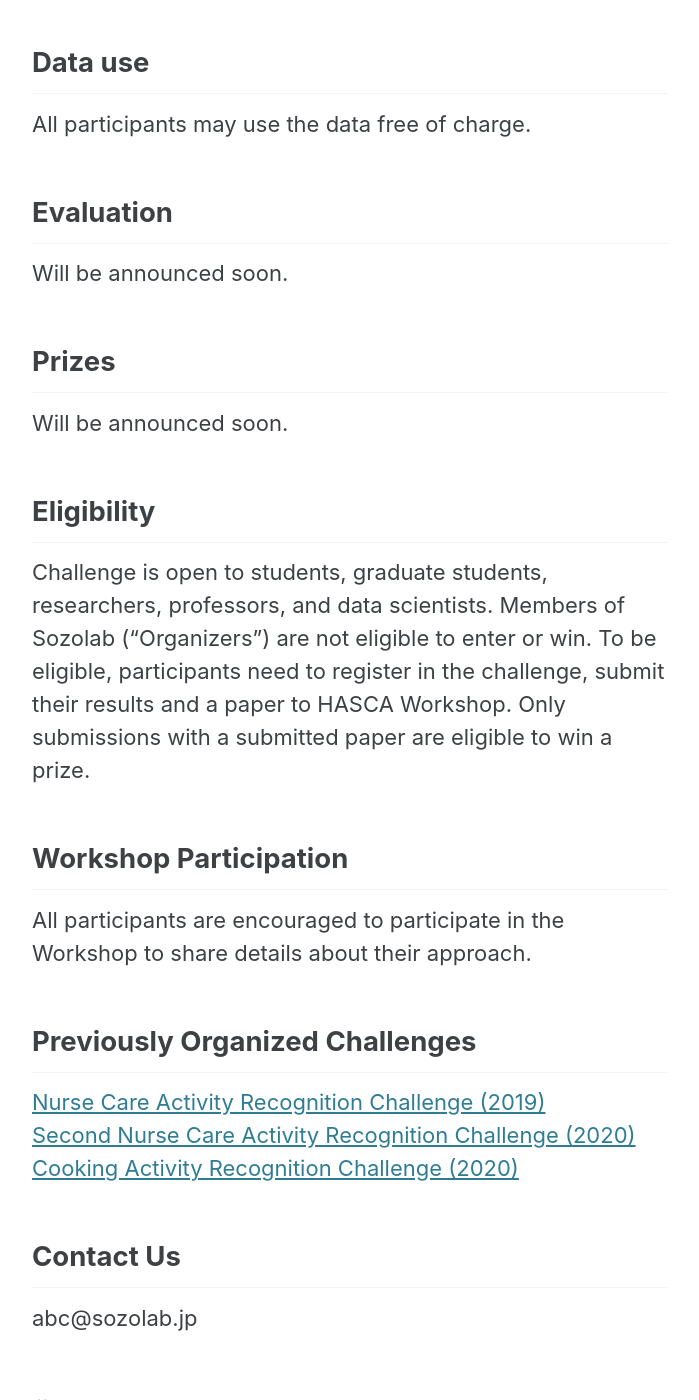
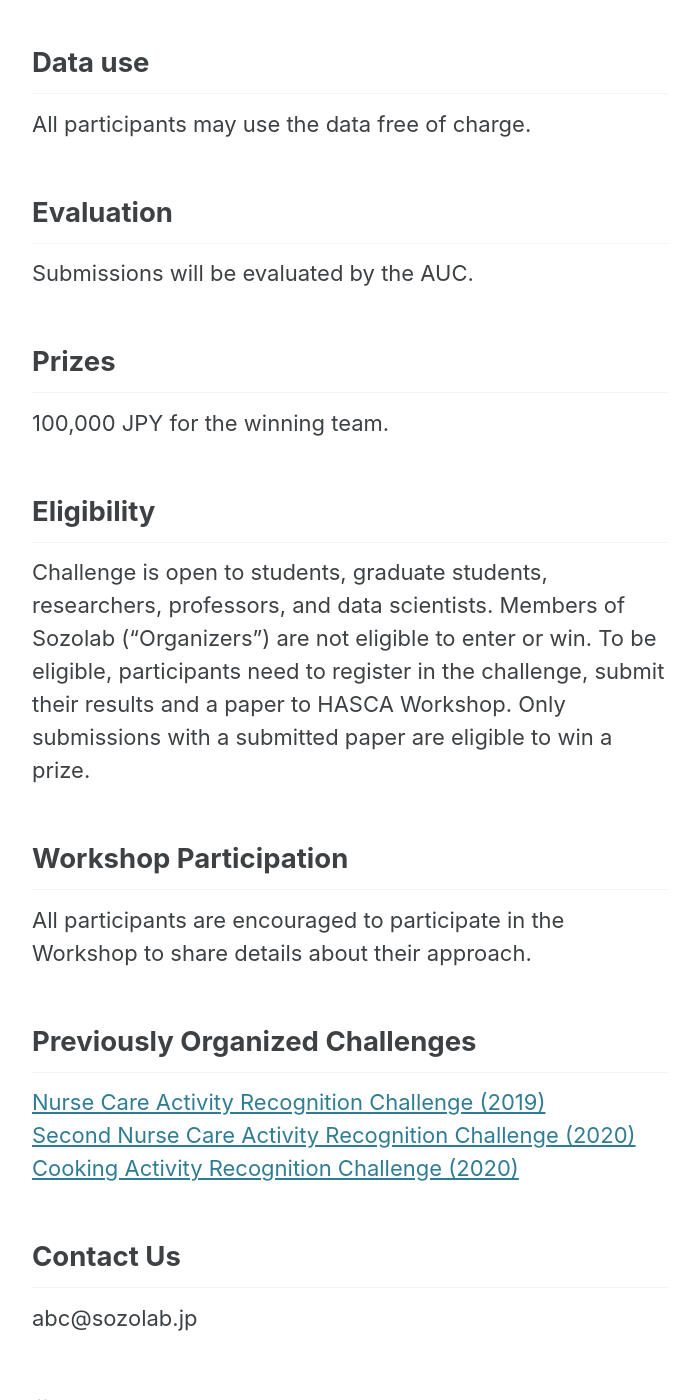
Before and after one commit to abc-research/nurse2021, a Jekyll site: the page built from _pages/learn.md, in a window 1280 px wide and 1400 px high, scrolled down 2069 px. Shown: the whole window, without its empty margins (290-989 px from the left). Built offline with Jekyll 4.4.1, drawn with Linux system fonts in a browser that asks for light colours; cached includes are drawn as plain includes; nearby versions of some CDN libraries; some of the changed text lies outside the part shown.

Commit message:
fix: add some new info

```diff
--- a/_pages/learn.md
+++ b/_pages/learn.md
@@ -25,13 +25,12 @@ The training and testing dataset contains accelerometer data of 12 users (2, 3,
 All participants may use the data free of charge.
 
 ## Evaluation
+Submissions will be evaluated by the AUC.
 <!-- Submissions will be evaluated by the Accuracy using following formula:
-
 ![\Large Accuracy=\frac{Correctly predicted samples}{All samples}](https://latex.codecogs.com/gif.latex?Accuracy&space;=&space;\frac{Corectly&space;Predicted&space;Samples}{All&space;Samples}) -->
 
-Will be announced soon.
 ## Prizes
-Will be announced soon.
+100,000 JPY for the winning team.
 
 ## Eligibility
 Challenge is open to students, graduate students, researchers, professors, and data scientists. Members of Sozolab (“Organizers”) are not eligible to enter or win. To be eligible, participants need to register in the challenge, submit their results and a paper to HASCA Workshop. Only submissions with a submitted paper are eligible to win a prize.
```
Also changed, not shown: other parts of _pages/learn.md (+1 -1 lines), _pages/aboutOrganizers.md (+2 -1 lines), _pages/data.md (+4 -1 lines), _pages/submission.md (+2 -5 lines), _pages/submissionPaper.md (+2 -1 lines).
